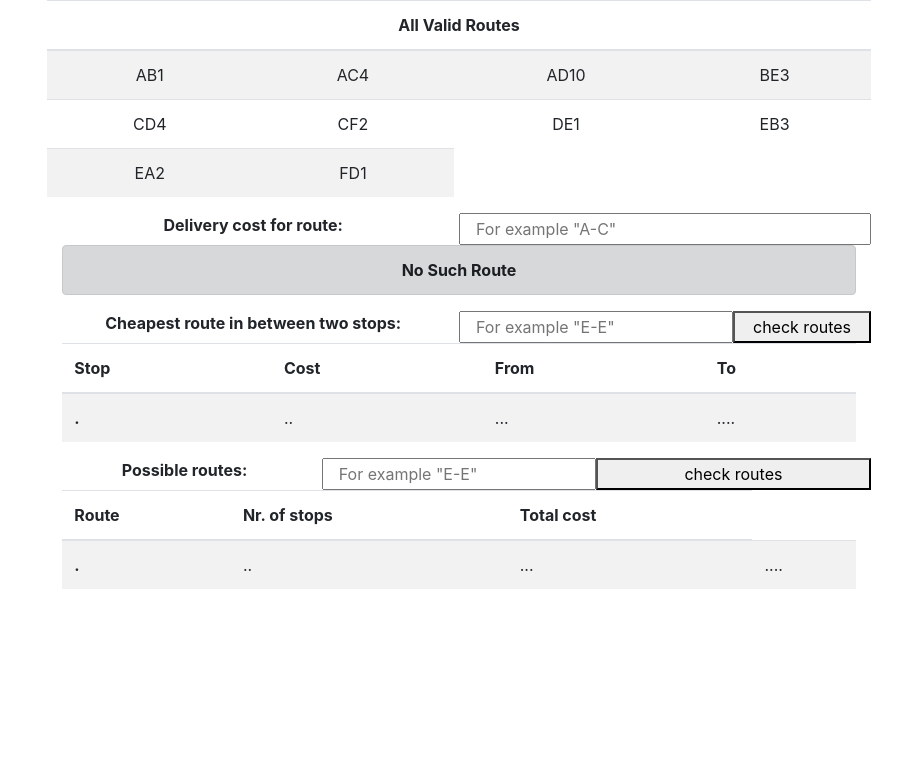
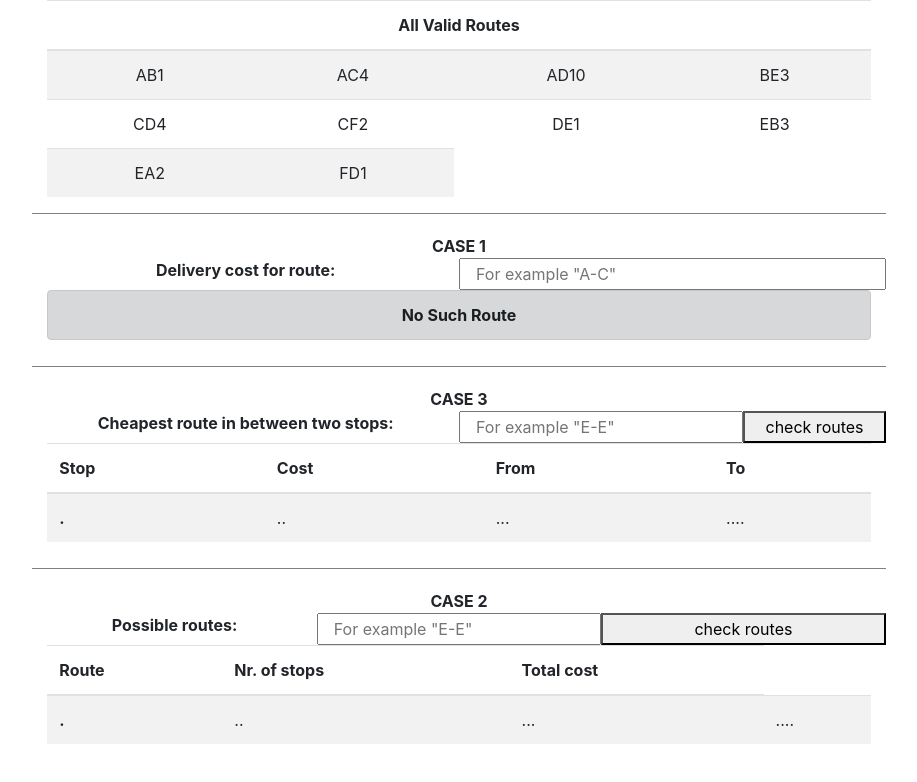
Before and after one commit to SebastianLindback/ACME_delivery_service, a React (Create React App) app in the folder client/: page / in a window 1280 px wide. Shown: the top 782 px of the page, without its empty margins (181-1098 px from the left). Built offline with nearby package versions, Linux system fonts and the light colour scheme.

Commit message:
final fixes

```diff
--- a/client/src/components/CheapestRoute.tsx
+++ b/client/src/components/CheapestRoute.tsx
@@ -15,6 +15,7 @@ function CheapestRoute() {
     const handleChange = (event: React.ChangeEvent<HTMLInputElement>) => {
     setInput(event.target.value);
   };
+
   const getCostSum = (array : DeliveryRoute[]) => {
     let sum = 0;
     array.forEach(item =>  {
@@ -22,6 +23,13 @@ function CheapestRoute() {
     })
     return sum;
   };
+
+  const onKeyPress = (event: React.KeyboardEvent<HTMLInputElement>) => {
+    if (event.key === "Enter") {
+        calculateTable();
+      }
+    }
+
   const possibleRoutes = CalculateRoutePossibilities(input.toUpperCase());
   let result : DeliveryRoute[] = [];
   possibleRoutes.forEach(route => {
@@ -61,7 +69,8 @@ function CheapestRoute() {
 
 
   return (
-    <div className='row col-sm-12  col-lg-8 d-flex flex-colum justify-content-center mx-auto'>
+    <div className='row col-sm-12  col-lg-8 d-flex flex-colum justify-content-center mx-auto case'>
+      <div className='col-12 text-center mx-auto'><span><strong> CASE 3 </strong></span></div>
       <label className="col-6 text-center"><strong>Cheapest route in between two stops: </strong></label>
       <input
         className="col-4"
@@ -69,11 +78,11 @@ function CheapestRoute() {
         onChange={handleChange}
         value={input}
         placeholder='For example "E-E"'
+        onKeyPress={onKeyPress}
         >
 
       </input>
       <button className='col-2' onClick={calculateTable}>check routes</button>
-
       <div className='row col-12'>
         <table className=" table table-striped ">
 
--- a/client/src/components/DeliveryCost.tsx
+++ b/client/src/components/DeliveryCost.tsx
@@ -1,5 +1,5 @@
 import React, { useState } from 'react'
-import CalculateRoute from '../utils/CalculacteRoute';
+import CalculateRoute from '../utils/CalculateRoute';
 
 function DeliveryCost() {
   const [input, setInput] = useState("")
@@ -8,17 +8,14 @@ function DeliveryCost() {
     setInput(event.target.value);
   };
 
-  const formatInput = (input: string) => {
-    if (!input.includes("-")) input = input.substring(0,1) + "-" + input.substring(2,1);
-    return input.toUpperCase();;
-  }
 
-  const result = CalculateRoute(formatInput(input));
 
+  const result = CalculateRoute(input);
 
 
   return (
-    <div className='row col-sm-12  col-lg-8 d-flex flex-colum justify-content-center mx-auto'>
+    <div className='row col-sm-12  col-lg-8 d-flex flex-colum justify-content-center mx-auto case' >
+      <div className='col-12 text-center mx-auto'><span><strong> CASE 1 </strong></span></div>
       <label className="col-6 text-center"><strong>Delivery cost for route: </strong></label>
       <input
         className="col-6"
--- a/client/src/components/RoutePossibilityComponent.tsx
+++ b/client/src/components/RoutePossibilityComponent.tsx
@@ -15,20 +15,21 @@ function RoutePossibilityComponent() {
     <th scope="col">Nr. of stops</th>
     <th scope="col">Total cost</th>
   </tr>);
+
   const handleChange = (event: React.ChangeEvent<HTMLInputElement>) => {
     setInput(event.target.value);
-
-
+    calculateTable();
   };
   const onKeyPress = (event: React.KeyboardEvent<HTMLInputElement>) => {
     if (event.key === "Enter") {
         calculateTable();
       }
     }
-    const calculateTable = () => {
-      createPossibleRouteResult(CalculateRoutePossibilities(input.toUpperCase()));
-    }
-    const tableClick = (route : DeliveryRoute[]) =>{
+  const calculateTable = () => {
+    createPossibleRouteResult(CalculateRoutePossibilities(input));
+
+  }
+  const tableClick = (route : DeliveryRoute[]) =>{
       console.log(route);
       const row: JSX.Element[] = [];
       route.forEach(item => {
@@ -71,9 +72,9 @@ function RoutePossibilityComponent() {
       setTableBody(row);
 
     }
-
     return (<>
-      <div className='row  col-sm-12  col-lg-8 d-flex flex-colum justify-content-between mx-auto'>
+      <div className='row  col-sm-12  col-lg-8 d-flex flex-colum justify-content-between mx-auto case'>
+      <div className='col-12 text-center mx-auto'><span><strong> CASE 2 </strong></span></div>
         <label className='col-4 text-center'><strong> Possible routes: </strong></label>
           <input
             className='col-4 '
@@ -85,7 +86,7 @@ function RoutePossibilityComponent() {
             onKeyPress={onKeyPress}
           />
           <button className='col-4' onClick={calculateTable}>check routes</button>
-
+          {tableBody.length > 1 ? <div className='col-12 text-center mx-auto'><span><em> click table row for route details </em></span></div> : <></>}
           <div className='row col-12 mx-auto'>
         <table className=" table table-striped ">
 
--- a/client/src/index.css
+++ b/client/src/index.css
@@ -5,9 +5,15 @@ body {
     sans-serif;
   -webkit-font-smoothing: antialiased;
   -moz-osx-font-smoothing: grayscale;
+
 }
 
 code {
   font-family: source-code-pro, Menlo, Monaco, Consolas, 'Courier New',
     monospace;
 }
+
+.case {
+  border-top: 1px solid gray;
+  padding: 20px 0 10px 0px;
+}
--- a/client/src/utils/CalculateRoutePossibilities.ts
+++ b/client/src/utils/CalculateRoutePossibilities.ts
@@ -9,8 +9,11 @@ const CalculateRoutePossibilities = (UserInput: string ) => {
       node_ofDestination : route.substring(1,2),
       cost : parseInt(route.substring(2))}
     ) );
-
-    const userNodes = UserInput.split("-");
+    const formatInput = (input: string) => {
+      if (!input.includes("-")) input = input.substring(0,1) + "-" + input.substring(2,1);
+      return input.toUpperCase();;
+    }
+    const userNodes = formatInput(UserInput).split("-");
 
 
     const getPossibleRoutes = (possibleRoutes : DeliveryRoute[], node_userDestination : string, node_userOrigin : string) => {
```
Also changed, not shown: client/src/utils/CalculateRoute.ts (renamed from client/src/utils/CalculacteRoute.ts), 1 other file (tests, documents, lock files or other folders).
